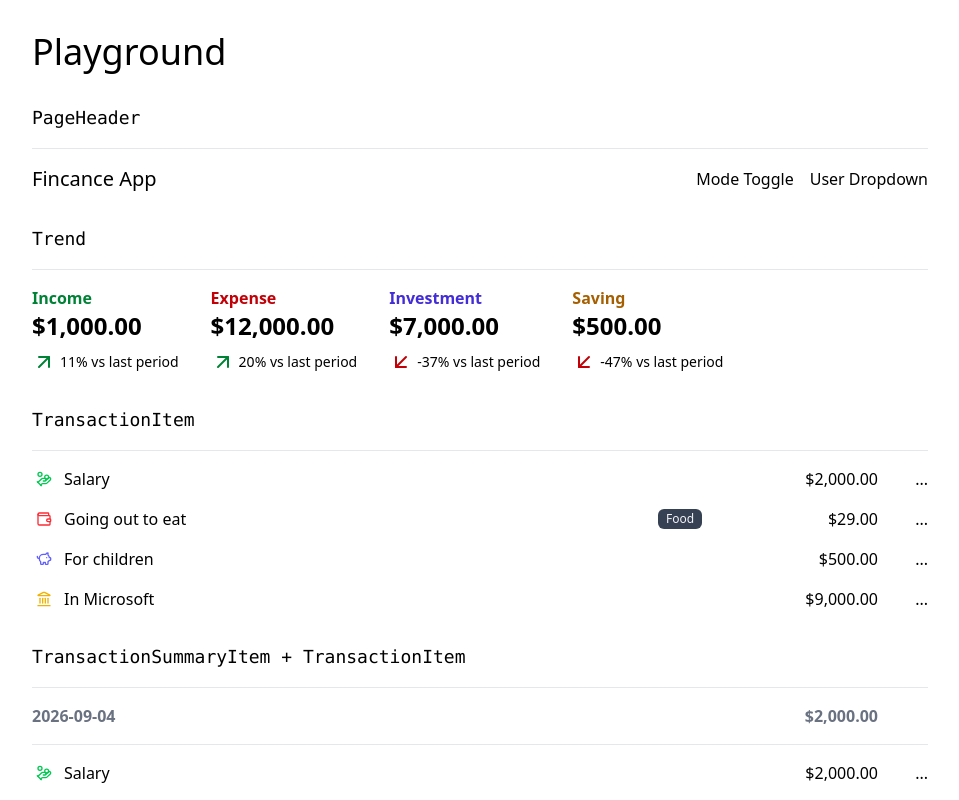
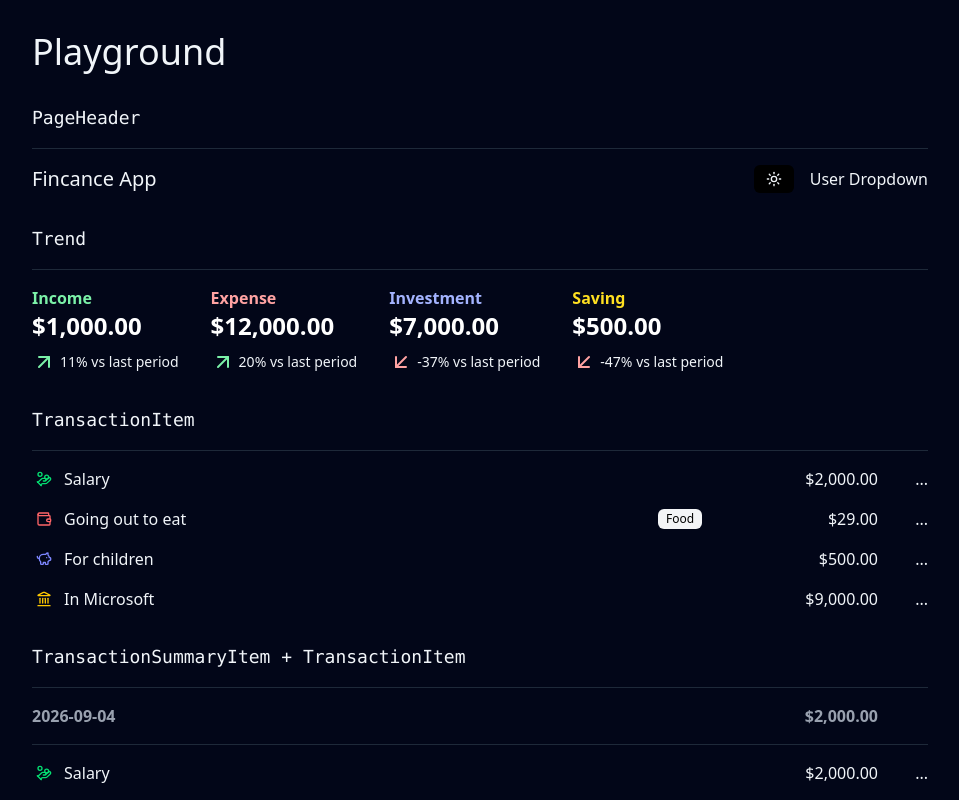
Before and after one commit to Bartek0074/fiancial-app-supabase, a Next.js app: page /playground in a window 1280 px wide. Shown: the top 800 px of the page, without its empty margins (160-1119 px from the left). Built offline with nearby package versions, Linux system fonts and the light colour scheme; no server answers.

Commit message:
feat: added mode toggler

```diff
--- a/app/globals.css
+++ b/app/globals.css
@@ -1,6 +1,4 @@
 @import 'tailwindcss';
 @plugin "@tailwindcss/forms";
 
-html {
-	@apply bg-white text-black dark:bg-slate-950 dark:text-slate-100;
-}
+@custom-variant dark (&:where(.dark, .dark *));
--- a/app/layout.tsx
+++ b/app/layout.tsx
@@ -1,29 +1,43 @@
-import type { Metadata } from "next";
-import { Geist, Geist_Mono } from "next/font/google";
-import "./globals.css";
+import type { Metadata } from 'next';
+
+import { Geist, Geist_Mono } from 'next/font/google';
+
+import useServerDarkMode from '../hooks/use-server-dark-mode';
+
+import Providers from '../providers/providers';
+
+import './globals.css';
 
 const geistSans = Geist({
-  variable: "--font-geist-sans",
-  subsets: ["latin"],
+	variable: '--font-geist-sans',
+	subsets: ['latin'],
 });
 
 const geistMono = Geist_Mono({
-  variable: "--font-geist-mono",
-  subsets: ["latin"],
+	variable: '--font-geist-mono',
+	subsets: ['latin'],
 });
 
 export const metadata: Metadata = {
-  title: "Create Next App",
-  description: "Generated by create next app",
+	title: 'Create Next App',
+	description: 'Generated by create next app',
 };
 
-export default function RootLayout({ children }: LayoutProps<"/">) {
-  return (
-    <html
-      lang="en"
-      className={`${geistSans.variable} ${geistMono.variable} h-full antialiased`}
-    >
-      <body className="min-h-full flex flex-col mx-auto max-w-4xl">{children}</body>
-    </html>
-  );
+export default async function RootLayout({ children }: LayoutProps<'/'>) {
+	const theme = await useServerDarkMode();
+
+	console.log(theme);
+
+	return (
+		<html
+			lang='en'
+			className={`${geistSans.variable} ${geistMono.variable} h-full antialiased ${theme === 'dark' ? 'dark' : ''} `}
+		>
+			<body className='min-h-full bg-white text-black dark:bg-slate-950 dark:text-slate-100'>
+				<Providers>
+					<div className='flex flex-col mx-auto max-w-4xl'>{children}</div>
+				</Providers>
+			</body>
+		</html>
+	);
 }
--- /dev/null
+++ b/components/dark-mode-toggle.tsx
@@ -0,0 +1,29 @@
+'use client';
+
+import Button from './button';
+
+import useDarkMode from '@/hooks/use-dark-mode';
+
+import { Moon, Sun } from 'lucide-react';
+
+type DarkModeToggleProps = {
+	defaultMode?: 'light' | 'dark';
+	variant?: 'default' | 'outline' | 'ghost';
+	size?: 'xs' | 'sm' | 'base' | 'lg';
+};
+
+export default function DarkModeToggle({
+	defaultMode = 'dark',
+}: DarkModeToggleProps) {
+	const { theme, toggleTheme } = useDarkMode(defaultMode);
+
+	return (
+		<Button variant='ghost' size='sm' onClick={toggleTheme}>
+			{theme === 'dark' ? (
+				<Sun className='h-4 w-4' />
+			) : (
+				<Moon className='h-4 w-4' />
+			)}
+		</Button>
+	);
+}
--- a/components/page-header.tsx
+++ b/components/page-header.tsx
@@ -1,10 +1,15 @@
 import Link from 'next/link';
+import DarkModeToggle from './dark-mode-toggle';
+
+import useServerDarkMode from '@/hooks/use-server-dark-mode';
 
 type PageHeaderProps = {
 	className?: string;
 };
 
-export default function PageHeader({ className }: PageHeaderProps) {
+export default async function PageHeader({ className }: PageHeaderProps) {
+	const theme = await useServerDarkMode();
+
 	return (
 		<header className={`flex justify-between items-center ${className}`}>
 			<Link
@@ -14,7 +19,7 @@ export default function PageHeader({ className }: PageHeaderProps) {
 				Fincance App
 			</Link>
 			<div className='flex items-center space-x-4'>
-				<div>Mode Toggle</div>
+				<DarkModeToggle defaultMode={theme as 'light' | 'dark'} />
 				<div>User Dropdown</div>
 			</div>
 		</header>
--- /dev/null
+++ b/hooks/use-dark-mode.ts
@@ -0,0 +1,23 @@
+import { useState } from 'react';
+import { useCookies } from 'react-cookie';
+
+type Theme = 'light' | 'dark';
+
+const useDarkMode = (defaultTheme: Theme = 'dark') => {
+	const [theme, setTheme] = useState<Theme>(defaultTheme);
+	const [_, setCookie] = useCookies(['theme']);
+
+	const setAndSaveTheme = (theme: Theme) => {
+		setTheme(theme);
+		document.documentElement.classList.remove('light', 'dark');
+		document.documentElement.classList.add(theme);
+		setCookie('theme', theme);
+	};
+	const toggleTheme = () => {
+		setAndSaveTheme(theme === 'dark' ? 'light' : 'dark');
+	};
+
+	return { theme, toggleTheme };
+};
+
+export default useDarkMode;
--- /dev/null
+++ b/hooks/use-server-dark-mode.ts
@@ -0,0 +1,11 @@
+import { cookies } from 'next/headers';
+
+type Theme = 'light' | 'dark';
+
+const useServerDarkMode = async (defaultTheme: Theme = 'dark') => {
+	const cookiesStore = await cookies();
+
+	return cookiesStore.get('theme')?.value ?? defaultTheme;
+};
+
+export default useServerDarkMode;
--- a/package.json
+++ b/package.json
@@ -12,6 +12,7 @@
     "lucide-react": "^1.40.0",
     "next": "16.3.4",
     "react": "19.2.8",
+    "react-cookie": "^8.1.2",
     "react-dom": "19.2.8"
   },
   "devDependencies": {
--- /dev/null
+++ b/providers/providers.tsx
@@ -0,0 +1,7 @@
+'use client';
+
+import { CookiesProvider } from 'react-cookie';
+
+export default function Providers({ children }: { children: React.ReactNode }) {
+	return <CookiesProvider>{children}</CookiesProvider>;
+}
```
Also changed, not shown: 1 other file (tests, documents, lock files or other folders).
